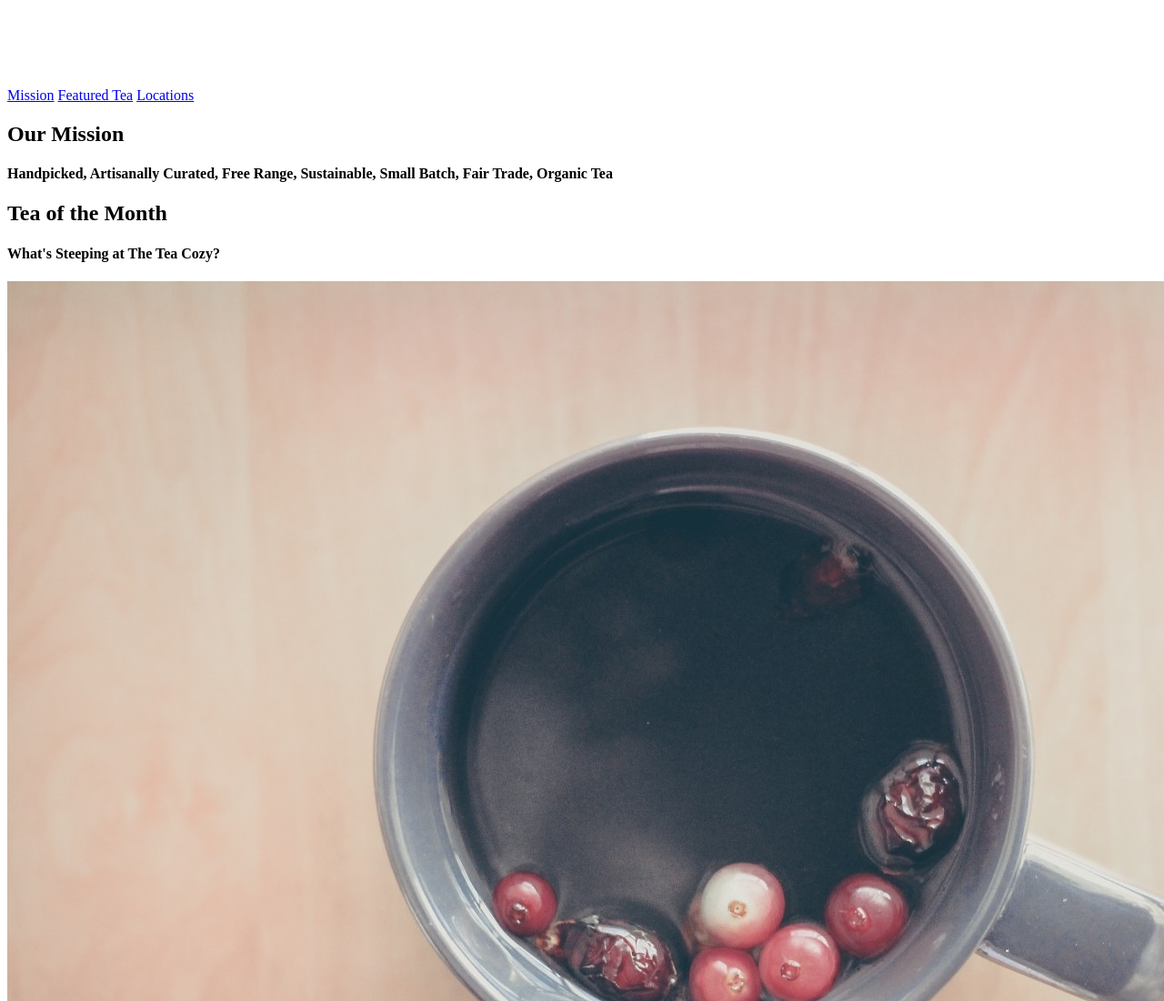
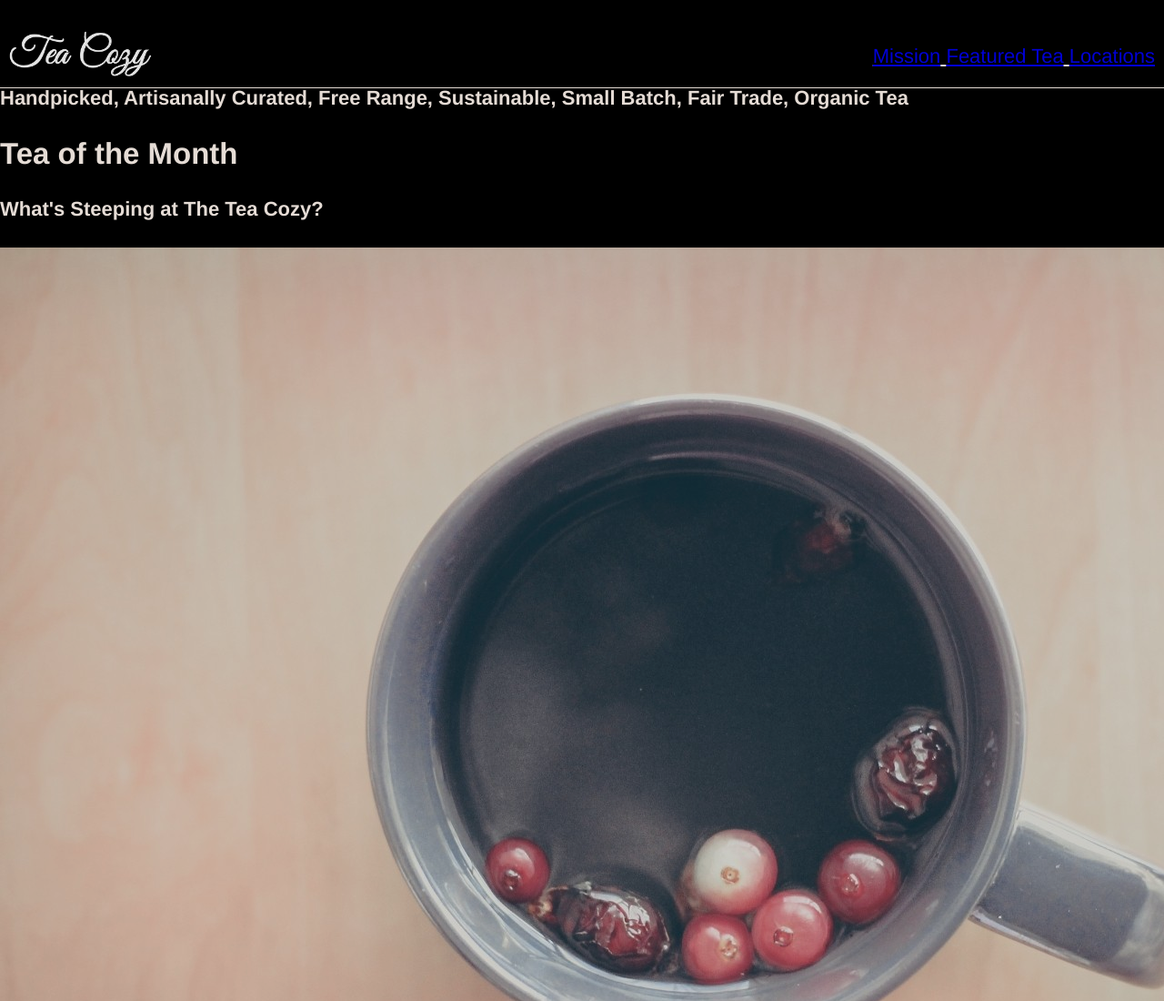
Before and after one commit to cilladiscott/TeaCozy, a plain HTML site: page index.html in a window 1280 px wide. Shown: the top 1100 px of the page at 91% size. Drawn offline with Linux system fonts and the light colour scheme.

Commit message:
NavBar styling added. Needs fixed.

```diff
--- a/index.html
+++ b/index.html
@@ -3,18 +3,21 @@
   <head>
     <meta charset="utf-8">
     <title>Tea Cozy</title>
+    <link href="resources/css/style.css" type="text/css" rel="stylesheet">
   </head>
   <body>
 
 <!--Header-->
 
     <header>
+      <div class="logo">
         <img src="resources\images\logo.png" />
-        <nav>
-          <span><a href="mission">Mission</a></span>
-          <span><a href="featured">Featured Tea</a></span>
-          <span><a href="locations">Locations</a></span>
-        </nav>
+      </div>
+      <nav>
+        <span><a href="mission">Mission</a></span>
+        <span><a href="featured">Featured Tea</a></span>
+        <span><a href="locations">Locations</a></span>
+      </nav>
     </header>
 
 <!--Our Mission-->
--- a/resources/css/style.css
+++ b/resources/css/style.css
@@ -0,0 +1,34 @@
+body {
+  margin: 0;
+  font-family: Helvetica;
+  font-size: 22px;
+  color: seashell;
+  background-color: black;
+  opacity: 0.9;
+}
+
+header{
+  position: fixed;
+  height: 69px;
+  border-bottom: 1px solid seashell;
+  display: flex;
+  align-items: center;
+  width: 100%;
+  background-color: black;
+  z-index: 1;
+}
+
+.logo {
+  flex-grow: 1;
+
+}
+
+.logo img {
+  height: 50px;
+  margin-left: 10px;
+}
+
+nav {
+  text-decoration: underline;
+  margin: 10px;
+}
```
